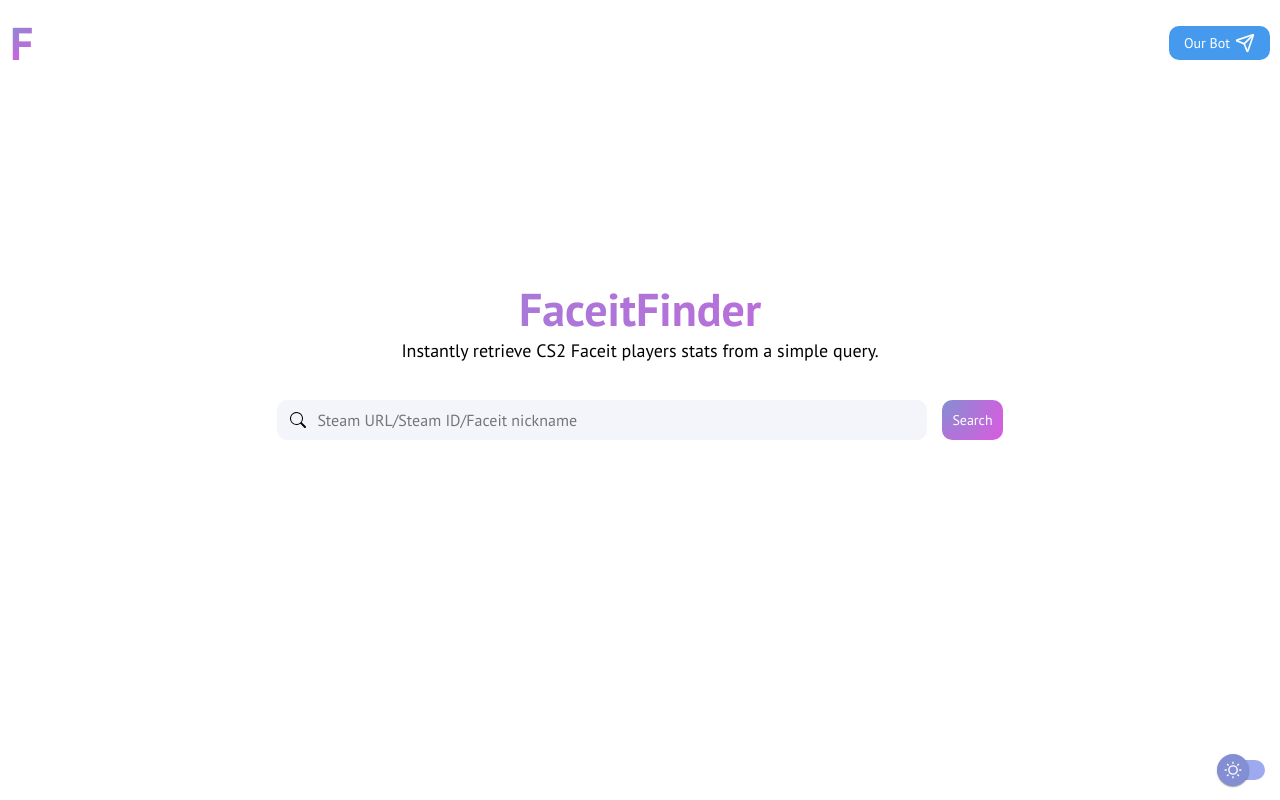
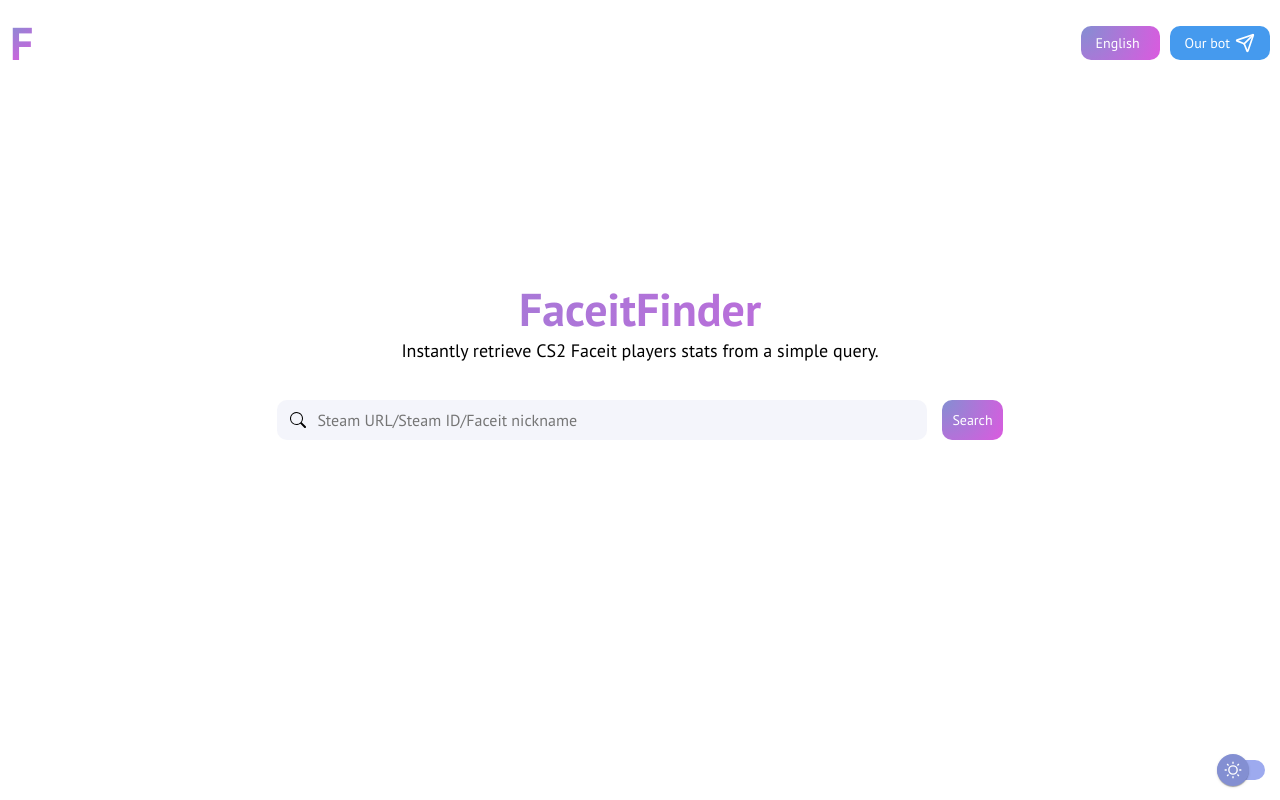
Before and after one commit to prmakk/faceit_finder, a React (Vite) app: page / in a window 1280 px wide. Built offline with nearby package versions, Linux system fonts and the light colour scheme.

Commit message:
feat: multilanguage

```diff
--- a/package.json
+++ b/package.json
@@ -11,10 +11,14 @@
   },
   "dependencies": {
     "axios": "^1.7.7",
+    "i18next": "^24.0.2",
+    "i18next-browser-languagedetector": "^8.0.0",
+    "i18next-http-backend": "^3.0.1",
     "lucide-react": "^0.462.0",
     "react": "^18.3.1",
     "react-dom": "^18.3.1",
     "react-hot-toast": "^2.4.1",
+    "react-i18next": "^15.1.3",
     "react-router": "^7.0.1",
     "sass": "^1.79.3",
     "zustand": "^5.0.0-rc.2"
--- a/src/components/header/Header.tsx
+++ b/src/components/header/Header.tsx
@@ -1,19 +1,38 @@
 import { FC } from "react";
 import { Link } from "react-router";
 import { Send } from "lucide-react";
+import { useTranslation } from "react-i18next";
 
 import styles from "./index.module.scss";
 
 const Header: FC = () => {
+    const { t, i18n } = useTranslation();
+
+    const changeLanguage = (language: string) => {
+        i18n.changeLanguage(language);
+    };
     return (
         <header className={styles.header}>
             <Link to={"/"} className={styles.logo}>
                 F
             </Link>
-            <Link to={"https://t.me/findfaceit_bot"} className={styles.button}>
-                Our Bot
-                <Send size={20} />
-            </Link>
+            <nav className={styles.nav}>
+                <select
+                    className={styles.dropdown}
+                    name="lang"
+                    onChange={(e) => changeLanguage(e.target.value)}
+                >
+                    <option value="en">English</option>
+                    <option value="ru">Русский</option>
+                </select>
+                <Link
+                    to={"https://t.me/findfaceit_bot"}
+                    className={styles.button}
+                >
+                    {t("bot")}
+                    <Send size={20} />
+                </Link>
+            </nav>
         </header>
     );
 };
--- a/src/components/header/index.module.scss
+++ b/src/components/header/index.module.scss
@@ -13,6 +13,33 @@
         text-transform: uppercase;
         font-weight: 700;
         text-decoration: none;
+    }
+
+    .nav {
+        display: flex;
+        align-items: center;
+        gap: 10px;
+
+        .dropdown {
+            @include backgroundGradient();
+            border: none;
+            outline: none;
+            color: #fff;
+            padding: 7px 15px;
+            border-radius: 10px;
+            font-size: 14px;
+            min-height: 34px;
+            cursor: pointer;
+
+            //remove default arrow from select tag
+            -webkit-appearance: none;
+            -moz-appearance: none;
+            text-overflow: "";
+
+            option {
+                background-color: var(--background-color);
+                color: var(--text-color);
+            }
         }
 
         .button {
@@ -35,3 +62,4 @@
             }
         }
     }
+}
--- a/src/main.tsx
+++ b/src/main.tsx
@@ -1,9 +1,14 @@
 import { createRoot } from "react-dom/client";
 import App from "./App.tsx";
 import { BrowserRouter } from "react-router";
+import "./utils/i18n/i18next.ts";
+import { Suspense } from "react";
+import Loader from "./components/loader/Loader.tsx";
 
 createRoot(document.getElementById("root")!).render(
     <BrowserRouter>
-        <App />
+        <Suspense fallback={<Loader />}>
+            <App />
+        </Suspense>
     </BrowserRouter>
 );
--- a/src/pages/home/HomePage.tsx
+++ b/src/pages/home/HomePage.tsx
@@ -1,13 +1,16 @@
 import { FC, useState } from "react";
+import toast from "react-hot-toast";
+import { useTranslation } from "react-i18next";
+
 import styles from "./index.module.scss";
 import { userStore } from "../../store/store";
 import UserCard from "../../components/usercard/UserCard";
 import Loader from "../../components/loader/Loader";
-import toast from "react-hot-toast";
 import ThemeSwitcher from "../../components/theme_switcher/ThemeSwitcher";
 
 const HomePage: FC = () => {
     const state = userStore();
+    const { t } = useTranslation();
 
     const [input, setInput] = useState<string>("");
 
@@ -39,9 +42,7 @@
     return (
         <div className={styles.home}>
             <h1 className={styles.title}>FaceitFinder</h1>
-            <p className={styles.subtitle}>
-                Instantly retrieve CS2 Faceit players stats from a simple query.
-            </p>
+            <p className={styles.subtitle}>{t("subtitle")}</p>
             <form className={styles.search} onSubmit={handleSubmitForm}>
                 <input
                     className={styles.input}
@@ -50,7 +51,7 @@
                     type="text"
                     placeholder="Steam URL/Steam ID/Faceit nickname"
                 />
-                <button onClick={handleSearch}>Search</button>
+                <button onClick={handleSearch}>{t("search")}</button>
             </form>
             <div className={styles.info}>
                 {state.userMainInfo.hasOwnProperty("avatar") && <UserCard />}
--- a/src/store/store.ts
+++ b/src/store/store.ts
@@ -2,6 +2,7 @@
 import toast from "react-hot-toast";
 import { create } from "zustand";
 import Theme from "../types/types";
+import i18next from "i18next";
 
 interface IStore {
     theme: Theme;
@@ -64,7 +65,7 @@
                 userFaceitId: String(userMainInfo.data.player_id),
             });
 
-            toast.success("Player found");
+            toast.success(i18next.t("player-found"));
         } catch (error: any) {
             if (error.status >= 400) {
                 //if we didn't find by steam URL/ID we'll try to find by faceit nickname
@@ -74,7 +75,7 @@
                 set({
                     loading: false,
                 });
-                toast.error("Player not found");
+                toast.error(i18next.t("player-not-found"));
             }
         }
     },
@@ -110,13 +111,13 @@
                 userFaceitId: String(userMainInfo.data.player_id),
             });
 
-            toast.success("Player found");
+            toast.success(i18next.t("player-found"));
         } catch (error) {
             console.error("Request error:", error);
             set({
                 loading: false,
             });
-            toast.error("Player not found");
+            toast.error(i18next.t("player-not-found"));
         }
     },
 }));
--- /dev/null
+++ b/src/utils/i18n/i18next.ts
@@ -0,0 +1,26 @@
+import i18n from "i18next";
+import { initReactI18next } from "react-i18next";
+
+import Backend from "i18next-http-backend";
+import LanguageDetector from "i18next-browser-languagedetector";
+
+import en from "./locales/en/translation.json";
+import ru from "./locales/ru/translation.json";
+
+i18n.use(Backend)
+    .use(LanguageDetector)
+    .use(initReactI18next)
+    .init({
+        fallbackLng: "en",
+        lng: "en",
+        debug: true,
+        interpolation: {
+            escapeValue: false,
+        },
+        resources: {
+            en: { translation: en },
+            ru: { translation: ru },
+        },
+    });
+
+export default i18n;
--- /dev/null
+++ b/src/utils/i18n/locales/en/translation.json
@@ -0,0 +1,7 @@
+{
+    "bot": "Our bot",
+    "subtitle": "Instantly retrieve CS2 Faceit players stats from a simple query.",
+    "search": "Search",
+    "player-found": "Player found",
+    "player-not-found": "Player not found"
+}
--- /dev/null
+++ b/src/utils/i18n/locales/ru/translation.json
@@ -0,0 +1,7 @@
+{
+    "bot": "Наш бот",
+    "subtitle": "Мгновенно найди аккаунт Faceit и получи подробную статистику.",
+    "search": "Найти",
+    "player-found": "Игрок найден",
+    "player-not-found": "Игрок не найден"
+}
```
Also changed, not shown: 2 other files (tests, documents, lock files or other folders). Lines whose indentation alone changed are shown as unchanged.
